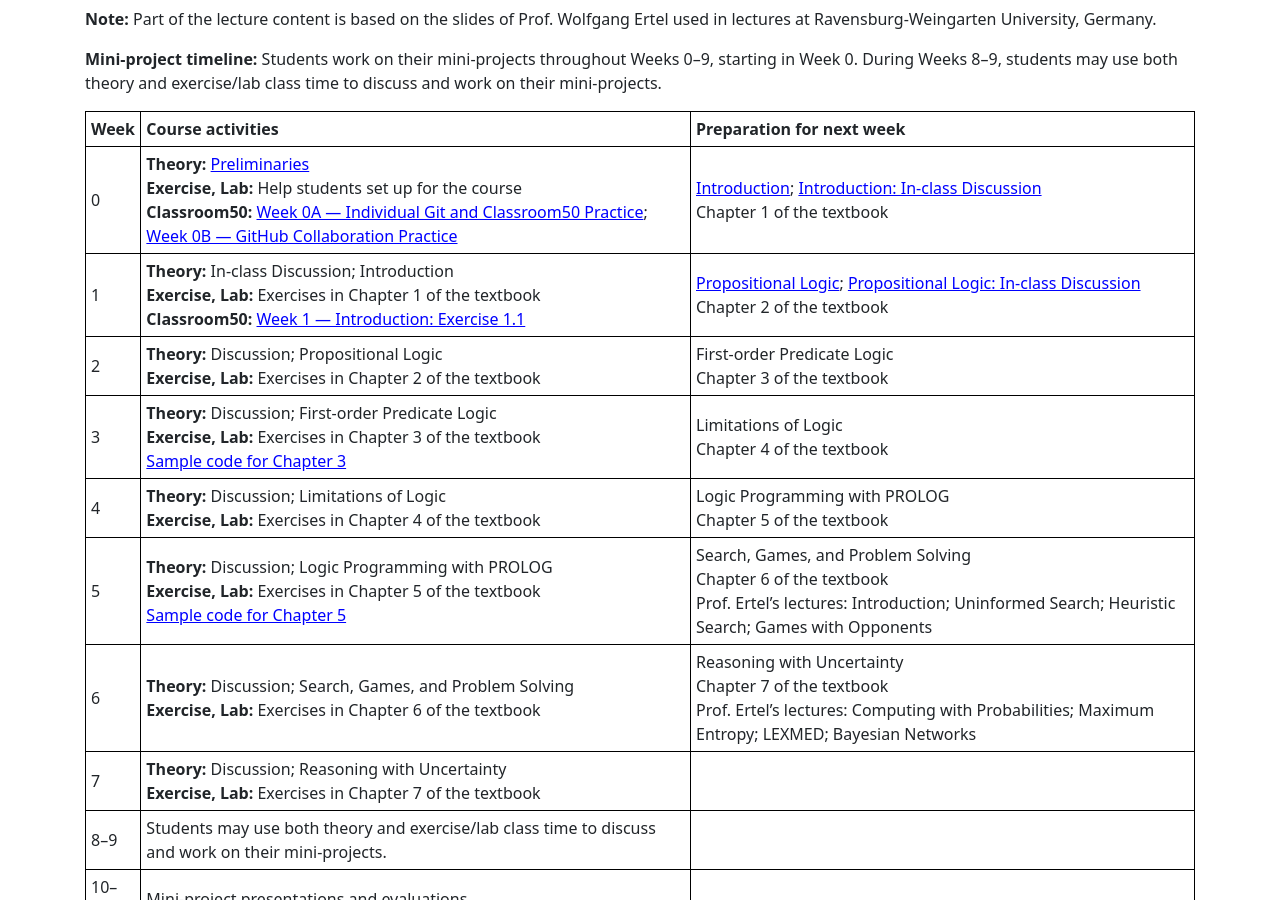
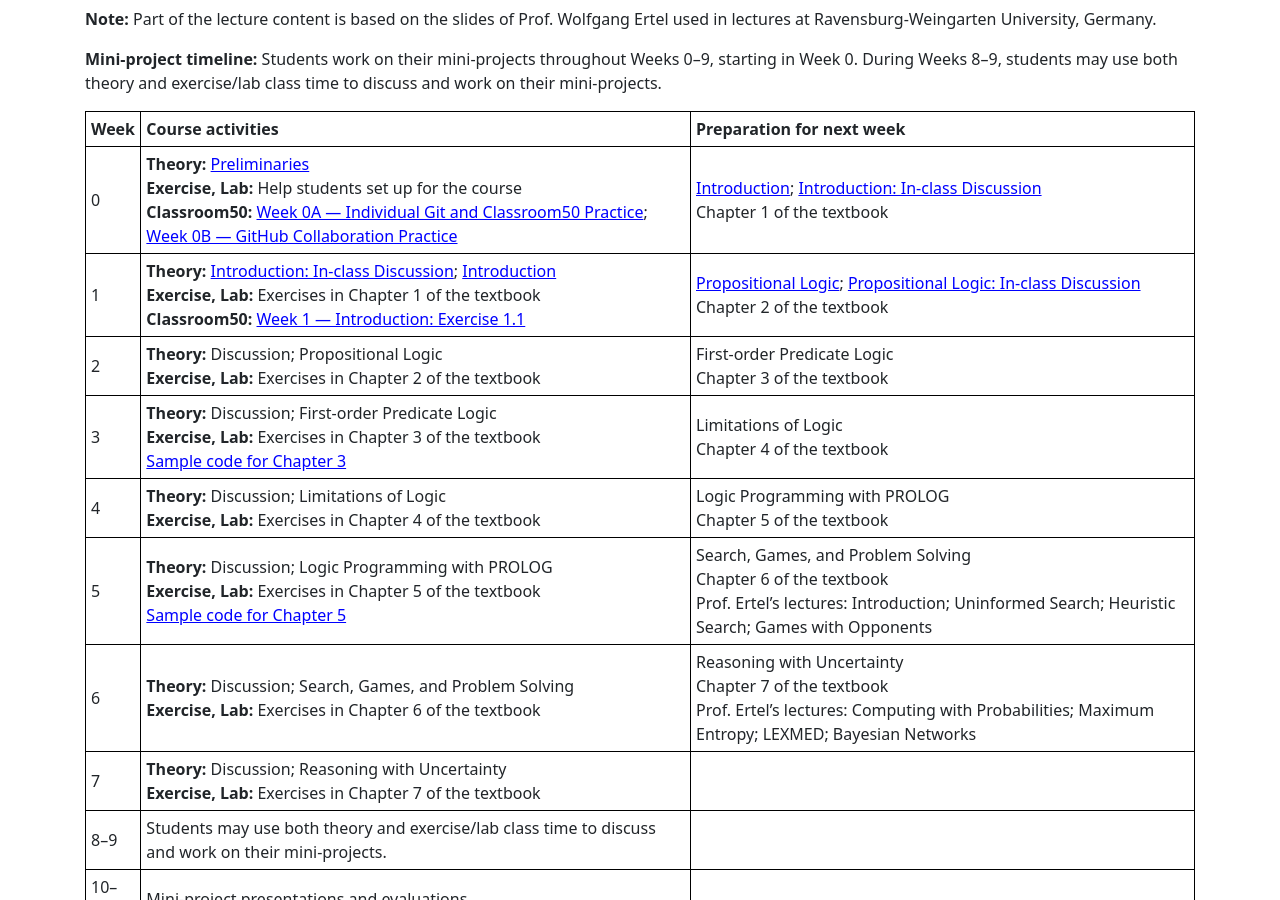
Before and after one commit to hoanganhduc/hoanganhduc.github.io, a Jekyll site: the page built from teaching/VNU-HUS/2026/winter/MAT1206E/index.md, in a window 1280 px wide and 900 px high, scrolled down 2076 px. Built offline with Jekyll 4.4.1, drawn with Linux system fonts in a browser that asks for light colours; nearby versions of some CDN libraries; a style sheet for code colours, icons or effects is not loaded.

Commit message:
Link Chapter 1 slides from the Week 1 Theory cell

```diff
--- a/teaching/VNU-HUS/2026/winter/MAT1206E/index.md
+++ b/teaching/VNU-HUS/2026/winter/MAT1206E/index.md
@@ -80,7 +80,7 @@ This is the website for the course "Introduction to Artificial Intelligence (VNU
 | **Week** | **Course activities** | **Preparation for next week** |
 |:---------|:----------------------|:------------------------------|
 | 0 | **Theory:** [Preliminaries]({{ page.url }}/Preliminaries.pdf)<br>**Exercise, Lab:** Help students set up for the course<br>**Classroom50:** [Week 0A — Individual Git and Classroom50 Practice](https://classroom50.org/VNU-HUS/vnu-hus-mat1206e-winter-2026/assignments/w00-individual-onboarding/accept); [Week 0B — GitHub Collaboration Practice](https://classroom50.org/VNU-HUS/vnu-hus-mat1206e-winter-2026/assignments/w00-group-collaboration/accept) | [Introduction]({{ page.url }}/Introduction.pdf); [Introduction: In-class Discussion]({{ page.url }}/Discussion/Introduction.pdf)<br>Chapter 1 of the textbook |
-| 1 | **Theory:** In-class Discussion; Introduction<br>**Exercise, Lab:** Exercises in Chapter 1 of the textbook<br>**Classroom50:** [Week 1 — Introduction: Exercise 1.1](https://classroom50.org/VNU-HUS/vnu-hus-mat1206e-winter-2026/assignments/ch01-introduction/accept) | [Propositional Logic]({{ page.url }}/Propositional_Logic.pdf); [Propositional Logic: In-class Discussion]({{ page.url }}/Discussion/Propositional_Logic.pdf)<br>Chapter 2 of the textbook |
+| 1 | **Theory:** [Introduction: In-class Discussion]({{ page.url }}/Discussion/Introduction.pdf); [Introduction]({{ page.url }}/Introduction.pdf)<br>**Exercise, Lab:** Exercises in Chapter 1 of the textbook<br>**Classroom50:** [Week 1 — Introduction: Exercise 1.1](https://classroom50.org/VNU-HUS/vnu-hus-mat1206e-winter-2026/assignments/ch01-introduction/accept) | [Propositional Logic]({{ page.url }}/Propositional_Logic.pdf); [Propositional Logic: In-class Discussion]({{ page.url }}/Discussion/Propositional_Logic.pdf)<br>Chapter 2 of the textbook |
 | 2 | **Theory:** Discussion; Propositional Logic<br>**Exercise, Lab:** Exercises in Chapter 2 of the textbook{% comment %}<br>**Classroom50:** [Week 2 — Propositional Logic: Exercise 2.5](https://classroom50.org/VNU-HUS/vnu-hus-mat1206e-winter-2026/assignments/ch02-propositional-logic/accept){% endcomment %} | First-order Predicate Logic<br>Chapter 3 of the textbook |
 | 3 | **Theory:** Discussion; First-order Predicate Logic<br>**Exercise, Lab:** Exercises in Chapter 3 of the textbook<br>[Sample code for Chapter 3]({% link teaching/VNU-HUS/2026/winter/MAT1206E/samplecode.md %}#chapter-3-first-order-predicate-logic){% comment %}<br>**Classroom50:** [Week 3 — First-Order Predicate Logic: Exercise 3.9](https://classroom50.org/VNU-HUS/vnu-hus-mat1206e-winter-2026/assignments/ch03-first-order-logic/accept){% endcomment %} | Limitations of Logic<br>Chapter 4 of the textbook |
 | 4 | **Theory:** Discussion; Limitations of Logic<br>**Exercise, Lab:** Exercises in Chapter 4 of the textbook{% comment %}<br>**Classroom50:** [Week 4 — Limitations of Logic: corrected Exercise 4.3](https://classroom50.org/VNU-HUS/vnu-hus-mat1206e-winter-2026/assignments/ch04-limitations-of-logic/accept){% endcomment %} | Logic Programming with PROLOG<br>Chapter 5 of the textbook |
```
Also changed, not shown: teaching/VNU-HUS/2026/winter/MAT3508/index.md (+1 -1 lines).
